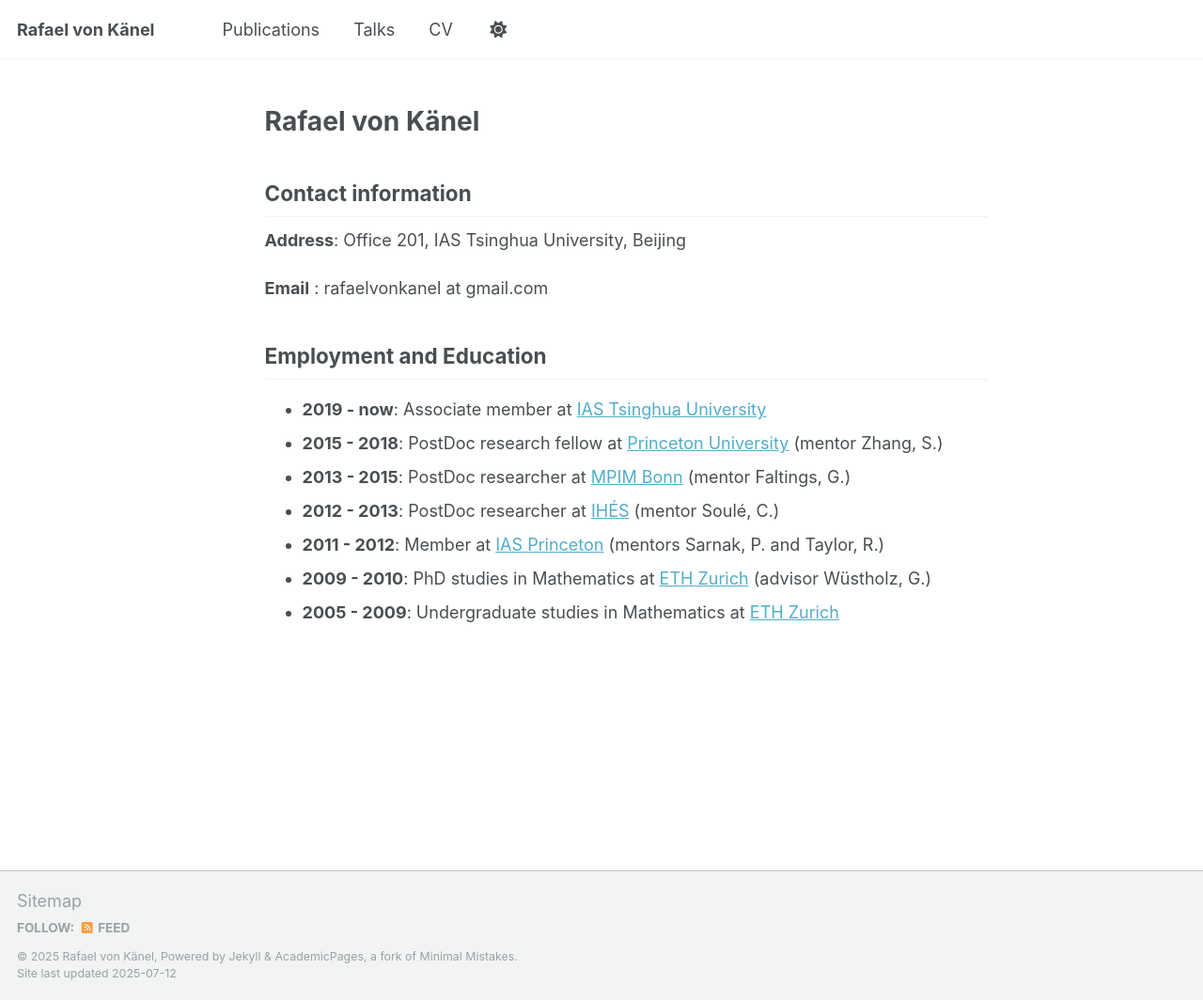
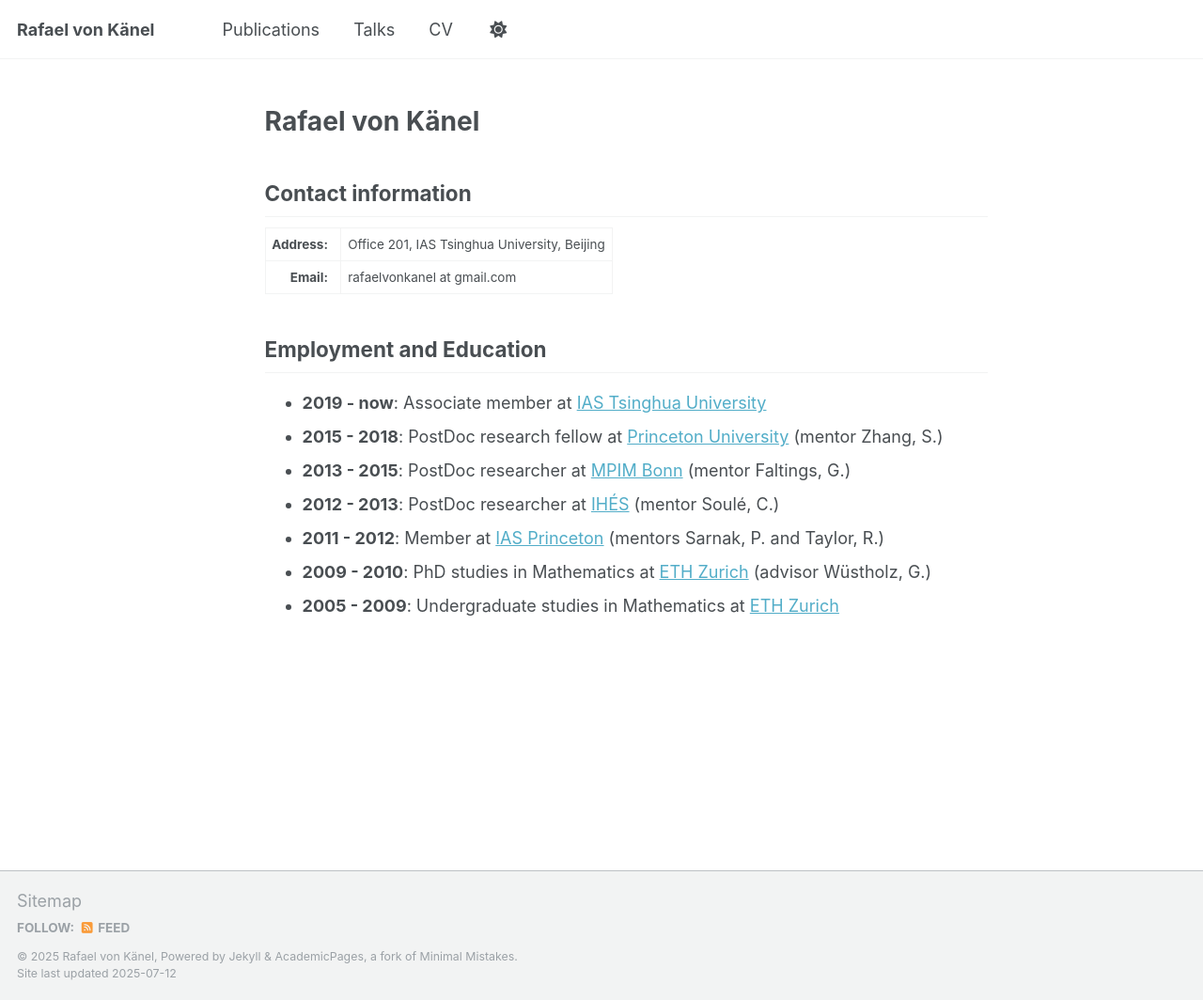
Before and after one commit to rafaelvonkanel/rafaelvonkanel.github.io, a Jekyll site: the page built from _pages/about.md, in a window 1280 px wide and 1064 px high. Shown: the whole window at 94% size. Built offline with Jekyll 4.4.1, drawn with Linux system fonts in a browser that asks for light colours; a script that is not in the unit is left out.

Commit message:
Update about.md

```diff
--- a/_pages/about.md
+++ b/_pages/about.md
@@ -13,9 +13,16 @@ redirect_from:
 
 ## Contact information
 
-**Address**: Office 201, IAS Tsinghua University, Beijing
-
-**Email**      : rafaelvonkanel at gmail.com
+<table style="border-collapse: collapse; width: auto;">
+  <tr>
+    <td style="text-align: right; font-weight: bold; padding-right: 1em; white-space: nowrap;">Address:</td>
+    <td style="text-align: left;">Office 201, IAS Tsinghua University, Beijing</td>
+  </tr>
+  <tr>
+    <td style="text-align: right; font-weight: bold; padding-right: 1em; white-space: nowrap;">Email:</td>
+    <td style="text-align: left;">rafaelvonkanel at gmail.com</td>
+  </tr>
+</table>
 
 ## Employment and Education
 - **2019 - now**: Associate member at [IAS Tsinghua University](https://www.ias.tsinghua.edu.cn/en/)
```
